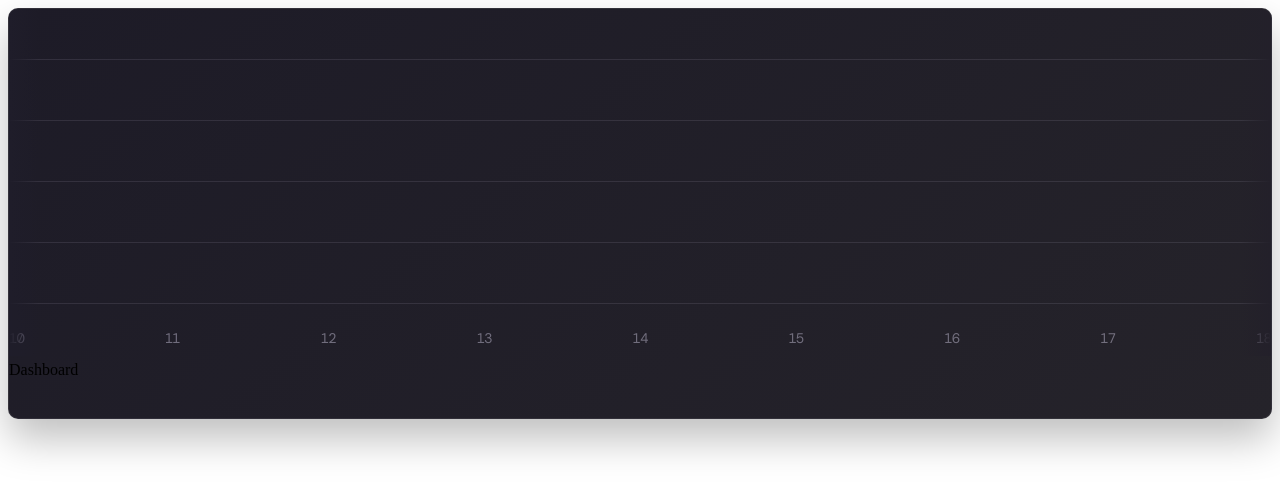
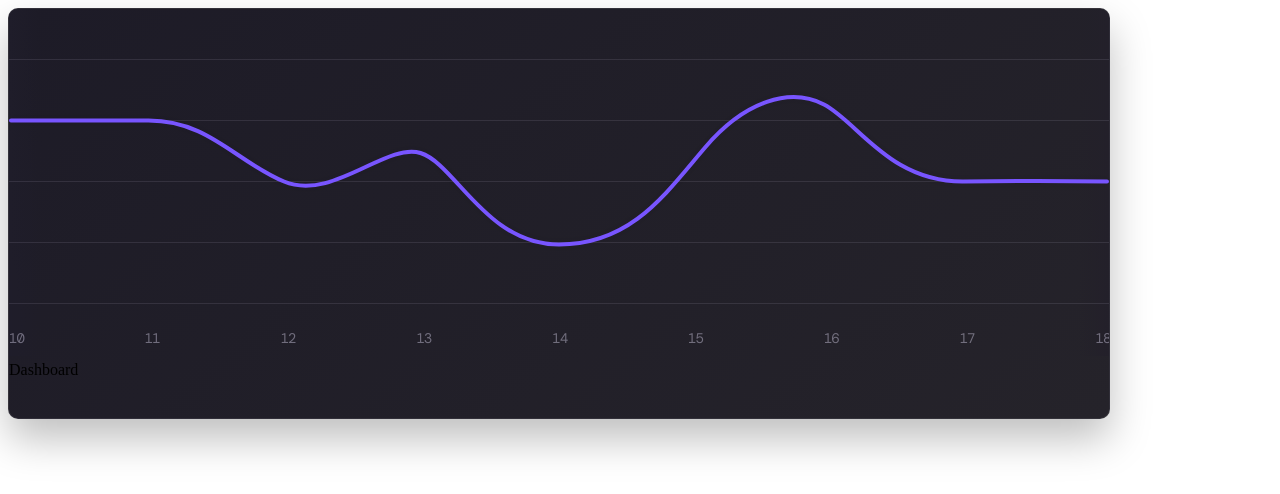
Before and after one commit to jhnmcndn/nextjs-framer-app, a Next.js app: page /HomePage/components/Dashboard in a window 1280 px wide. Shown: the top 494 px of the page. Built offline with nearby package versions, Linux system fonts and the light colour scheme; a web font is replaced by a local one.

Commit message:
feat: home hero page chart development

```diff
--- a/pages/HomePage/components/Dashboard/index.tsx
+++ b/pages/HomePage/components/Dashboard/index.tsx
@@ -1,3 +1,4 @@
+import Image from "next/image";
 import styles from "./styles.module.scss";
 import {dm_mono} from "@/app/fonts";
 
@@ -41,6 +42,15 @@ const Dashboard = () => {
       <div className={styles.blurFrame}/>
       <div className={styles.chart}>
         {renderChart()}
+        <div className={styles.svgContainer}>
+          <Image
+            src="/assets/home/graphic.svg"
+            alt="graphic"
+            width={1100}
+            height={245}
+            className={styles.graphicChart}
+          />
+        </div>
       </div>
       Dashboard
     </div>
--- a/pages/HomePage/components/Dashboard/styles.module.scss
+++ b/pages/HomePage/components/Dashboard/styles.module.scss
@@ -2,7 +2,7 @@
 
 .dashboardContainer {
   position: relative;
-  min-width: 1200px;
+  width: 1200px;
   background: linear-gradient(140deg, rgb(29, 27, 39) 0%, rgb(37, 35, 42) 100%);
   padding: 50px 0 39px;
   overflow: hidden;
@@ -25,6 +25,7 @@
     }
   }
   .chart {
+    position: relative;
     .line {
       height: 1px;
       width: 100%;
@@ -45,5 +46,28 @@
         color: rgba(232, 227, 253, 0.4);
       }
     }
+    .svgContainer {
+      position: absolute;
+      top: 0;
+      width: 1100px;
+      height: 245px;
+      left: calc(50.00000000000002% - 1100px / 2);
+      .graphicChart {
+        width: 100%;
+        height: 100%;
+      }
+    }
   }
 }
+
+@media (max-width: 1320px) {
+  .dashboardContainer {
+    width: 1100px;
+  }
+}
+
+@media (max-width: 1199px) {
+  .dashboardContainer {
+    width: 720px;
+  }
+}
```
Also changed, not shown: public/assets/home/graphic.svg (added).
